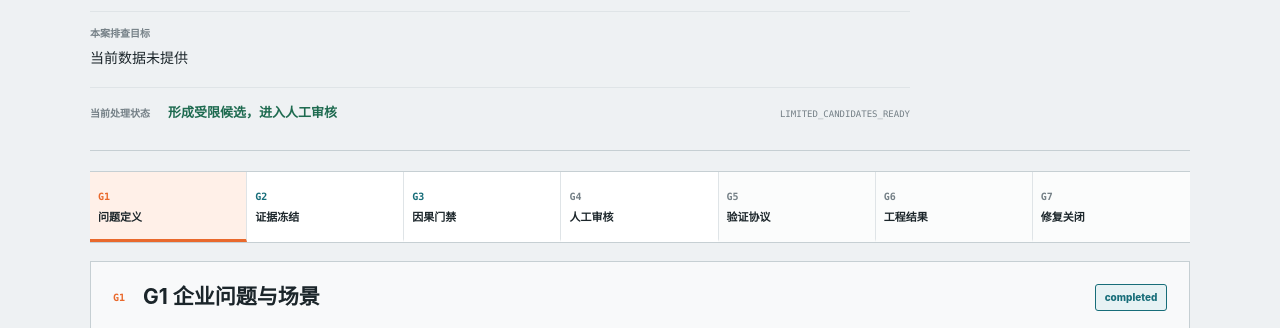
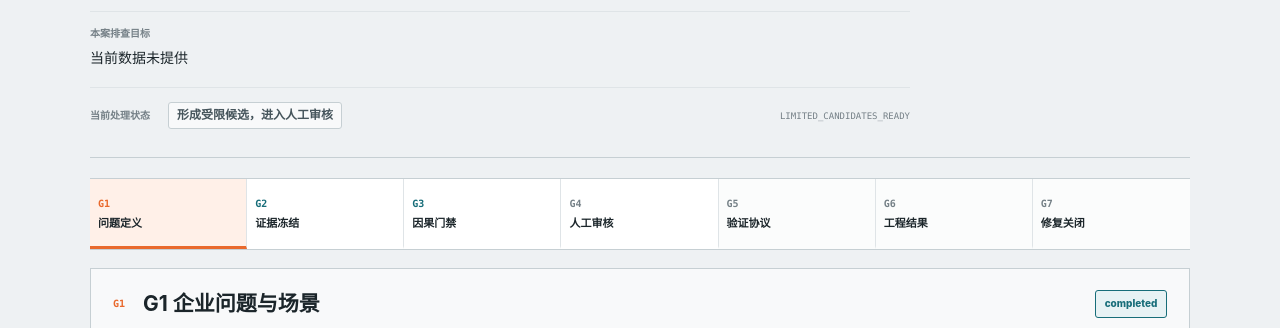
Before and after one commit to SCW123636/autoguard-public-site, a plain HTML site: page index.html in a window 1280 px wide. Shown: the part 403-731 px from the top of the page. Drawn offline with Linux system fonts and the light colour scheme.

Commit message:
fix: neutralize decision status styling

```diff
--- a/styles.css
+++ b/styles.css
@@ -3675,8 +3675,16 @@ p {
 }
 
 .case-opening-status strong {
-  color: var(--green);
-  font-size: 13px;
+  width: fit-content;
+  min-height: 26px;
+  display: inline-flex;
+  align-items: center;
+  padding: 3px 8px;
+  border: 1px solid var(--line-strong);
+  border-radius: 3px;
+  background: var(--surface-soft);
+  color: var(--text-soft);
+  font-size: 12px;
 }
 
 .case-opening-status .mono {
```
Also changed, not shown: 1 other file.
